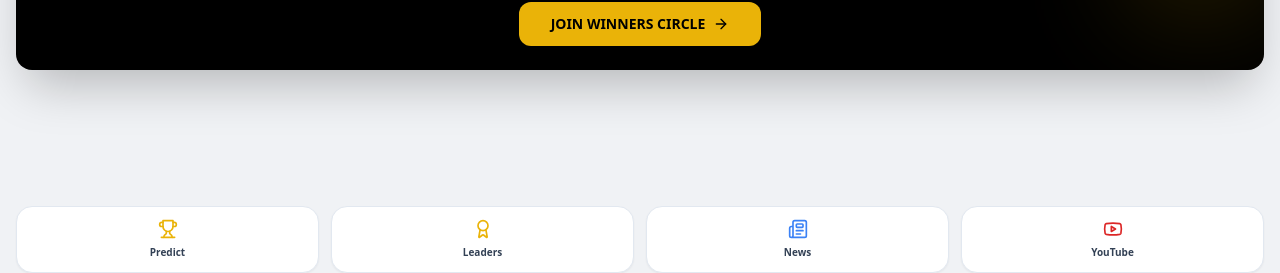
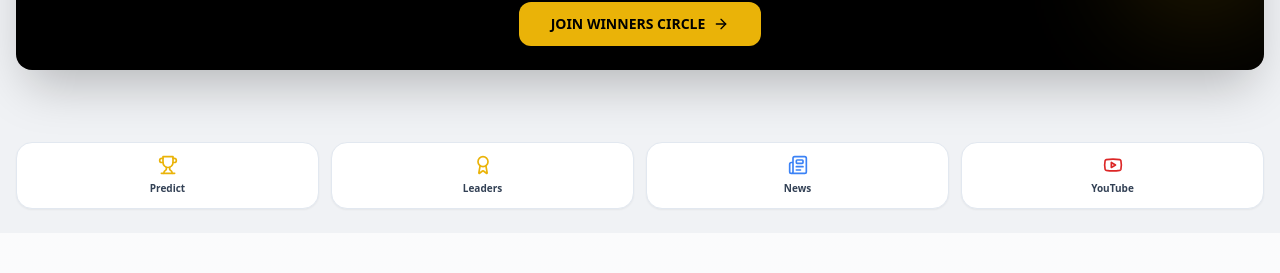
Before and after one commit to MketyDigital/Factsport, a Next.js app: page / in a window 1280 px wide. Shown: the part 799-1072 px from the top of the page. Built offline with nearby package versions, Linux system fonts and the light colour scheme; no server answers; the database is empty.

Commit message:
Update AdsterraNativeBanner.tsx

```diff
--- a/app/components/AdsterraNativeBanner.tsx
+++ b/app/components/AdsterraNativeBanner.tsx
@@ -11,25 +11,25 @@
         // Prevent duplicate loads during Next.js navigation
         if (bannerRef.current.querySelector('script')) return;
 
-        // 1. Create the Adsterra script using your exact code
+        // 1. Create the Adsterra script
         const script = document.createElement('script');
         script.type = 'text/javascript';
         script.src = 'https://duepose.com/c280e1cae35afe77612b6777cbe424b6/invoke.js';
         script.async = true;
         script.setAttribute('data-cfasync', 'false');
 
-        // 2. Inject it
+        // 2. Inject it safely
         bannerRef.current.appendChild(script);
     }, []);
 
     return (
-        // 🟢 THE RESPONSIVE CONTAINER
-        // We force it to be 100% width, but restrict the height so it stays a slim rectangle
-        <div className="flex justify-center items-center my-4 w-full px-2 overflow-hidden">
+        // 🟢 THE FIX: We removed `min-h`, `max-h`, and `overflow-hidden`.
+        // Now, Adsterra's server controls the shape based on your 2:1 / 3:1 dashboard settings!
+        <div className="flex justify-center items-center my-6 w-full px-2">
             <div
                 id="container-c280e1cae35afe77612b6777cbe424b6"
                 ref={bannerRef}
-                className="w-full max-w-4xl min-h-[80px] max-h-[120px] mx-auto bg-transparent overflow-hidden flex justify-center items-center rounded-lg"
+                className="w-full max-w-4xl mx-auto bg-transparent flex justify-center items-center"
             ></div>
         </div>
     );
```
